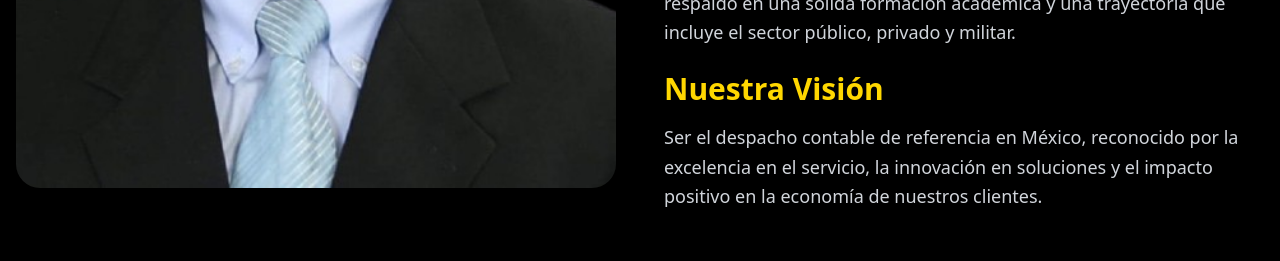
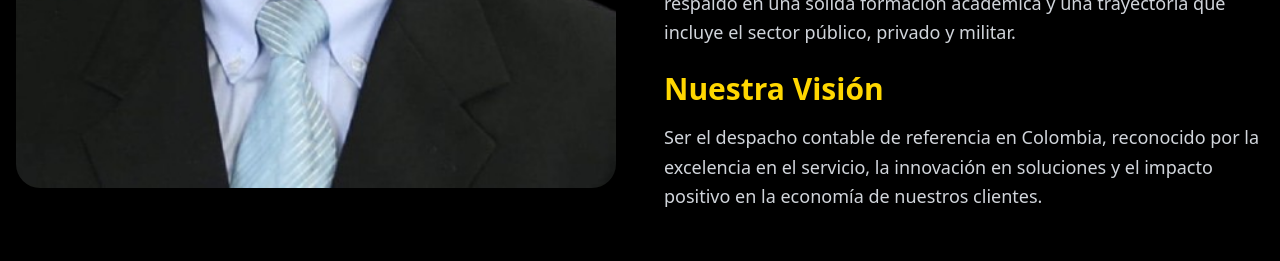
Before and after one commit to rody216/eveliobustos, a React (Create React App) app: page / in a window 1280 px wide. Shown: the part 2940-3201 px from the top of the page. Built offline with nearby package versions, Linux system fonts and the light colour scheme.

Commit message:
Cambio de Ciudad

```diff
--- a/src/components/AboutMeSection.js
+++ b/src/components/AboutMeSection.js
@@ -28,7 +28,7 @@ const AboutMeSection = () => {
             </p>
             <h3 className="text-3xl font-semibold text-[#FFD700] mb-4">Nuestra Visión</h3>
             <p className="text-lg leading-relaxed">
-              Ser el despacho contable de referencia en México, reconocido por la excelencia en el servicio, la innovación en soluciones y el impacto positivo en la economía de nuestros clientes.
+              Ser el despacho contable de referencia en Colombia, reconocido por la excelencia en el servicio, la innovación en soluciones y el impacto positivo en la economía de nuestros clientes.
             </p>
           </div>
         </div>
--- a/src/components/TestimonialsSlider.js
+++ b/src/components/TestimonialsSlider.js
@@ -24,7 +24,7 @@ const testimonials = [
     avatar: avatar3
   },
   {
-    quote: "La atención personalizada que recibimos de Evelio Bustos Apache es incomparable. Se toman el tiempo para entender nuestras necesidades específicas y nos ofrecen soluciones a medida que realmente funcionan. Su equipo es sumamente competente y siempre están un paso adelante en las actualizaciones fiscales. Es un placer trabajar con profesionales de este calibre.",
+    quote: "La atención personalizada que recibimos de Evelio Bustos Apache es incomparable. Se toman el tiempo para entender nuestras necesidades específicas y nos ofrece soluciones a medida que realmente funcionan. Su equipo es sumamente competente y siempre están un paso adelante en las actualizaciones fiscales. Es un placer trabajar con profesionales de este calibre.",
     author: "Roberto L. - Gerente General",
     avatar: avatar4
   },
```
